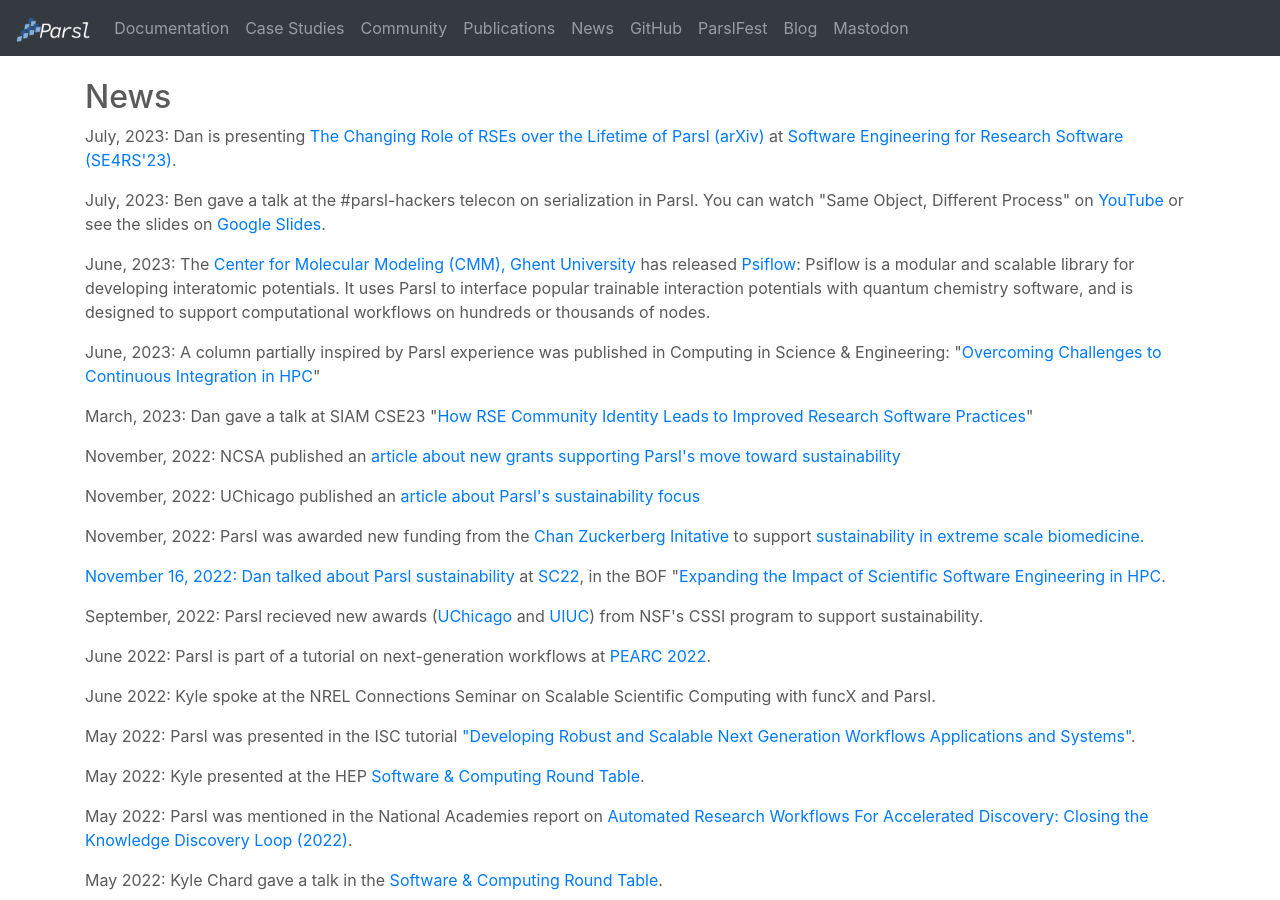
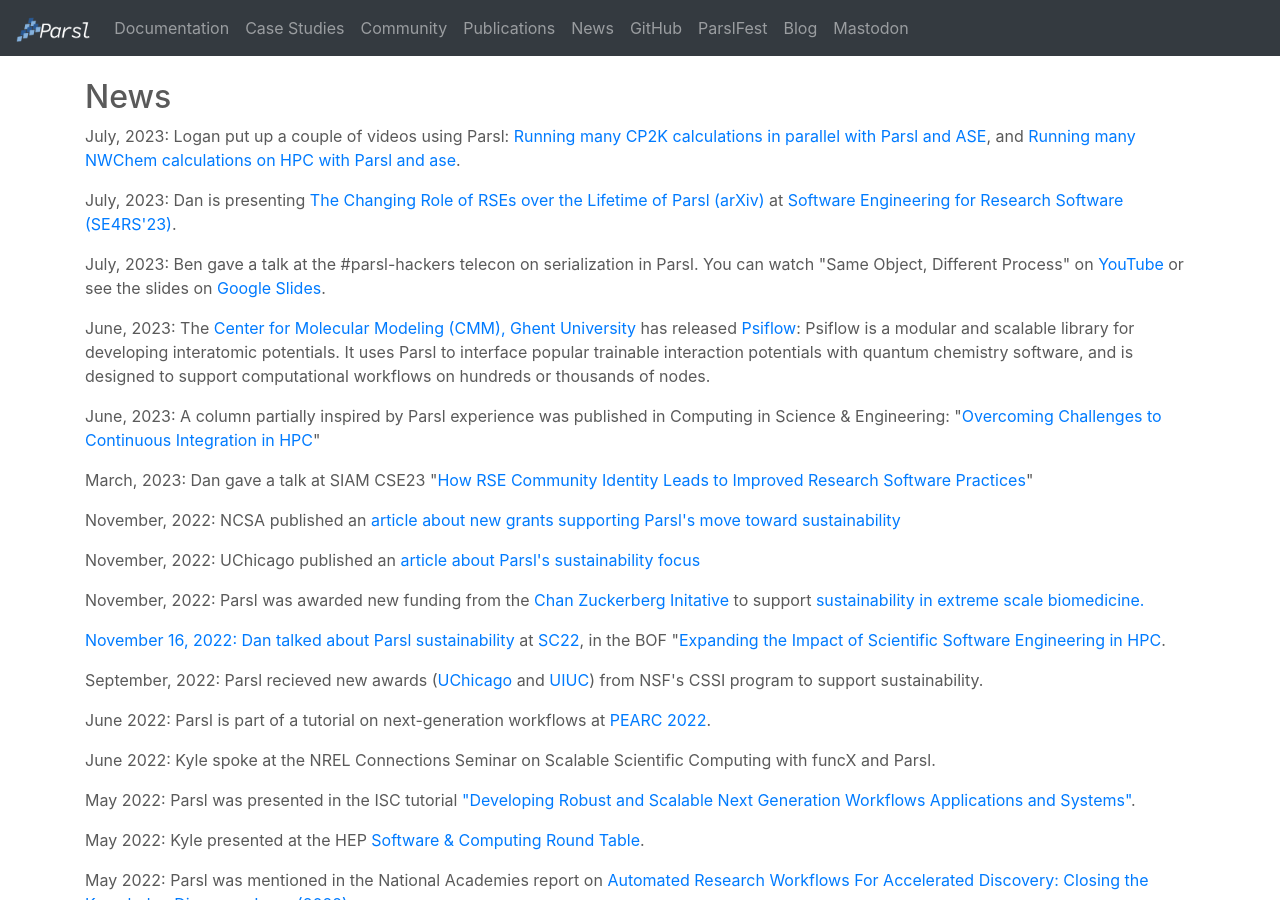
Before and after one commit to Parsl/parsl.github.io, a Jekyll site: the page built from news.html, in a window 1280 px wide and 900 px high. Built offline with Jekyll 4.4.1, drawn with Linux system fonts in a browser that asks for light colours.

Commit message:
Add a couple of Logan's video

```diff
--- a/news.html
+++ b/news.html
@@ -16,6 +16,12 @@
         </p>
       </div>
       -->
+
+      <div class="news-info">
+        <p><span class="name">July, 2023:</span>
+        Logan put up a couple of videos using Parsl: <a href="https://www.youtube.com/watch?v=ybcq0d0ydKw">Running many CP2K calculations in parallel with Parsl and ASE</a>, and <a href="https://www.youtube.com/watch?v=0V4Hs4kTyJs">Running many NWChem calculations on HPC with Parsl and ase</a>.</p>
+
+      </div>
 
       <div class="news-info">
         <p><span class="name">July, 2023:</span>
```
